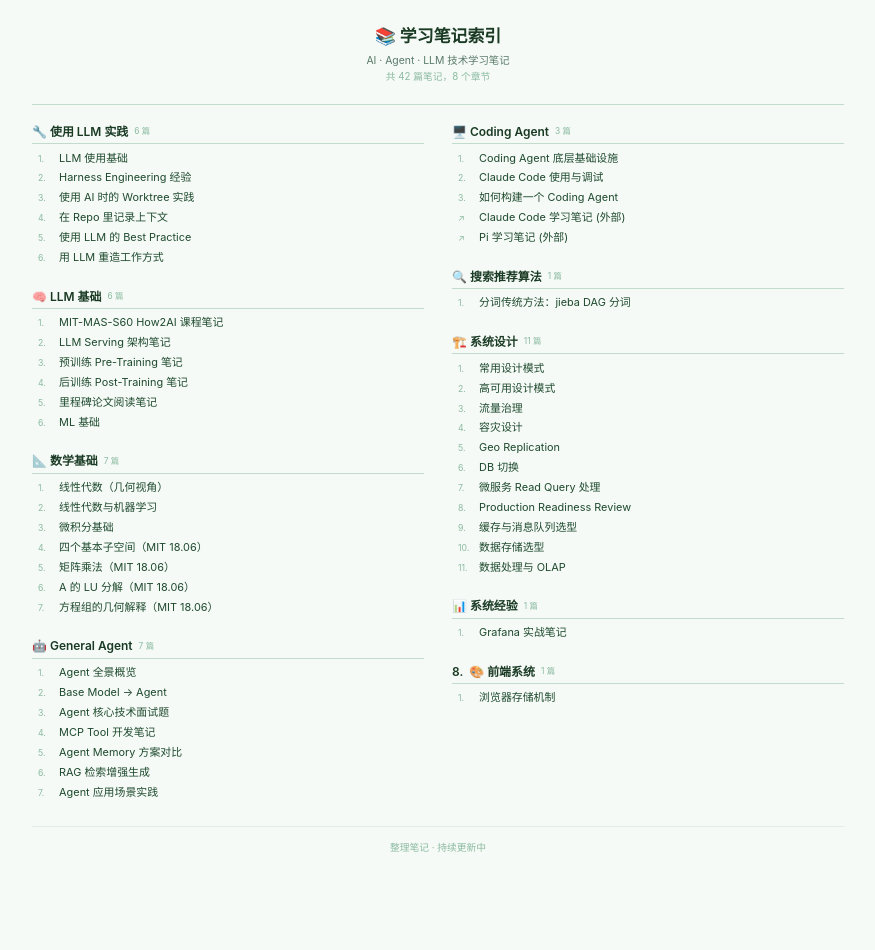
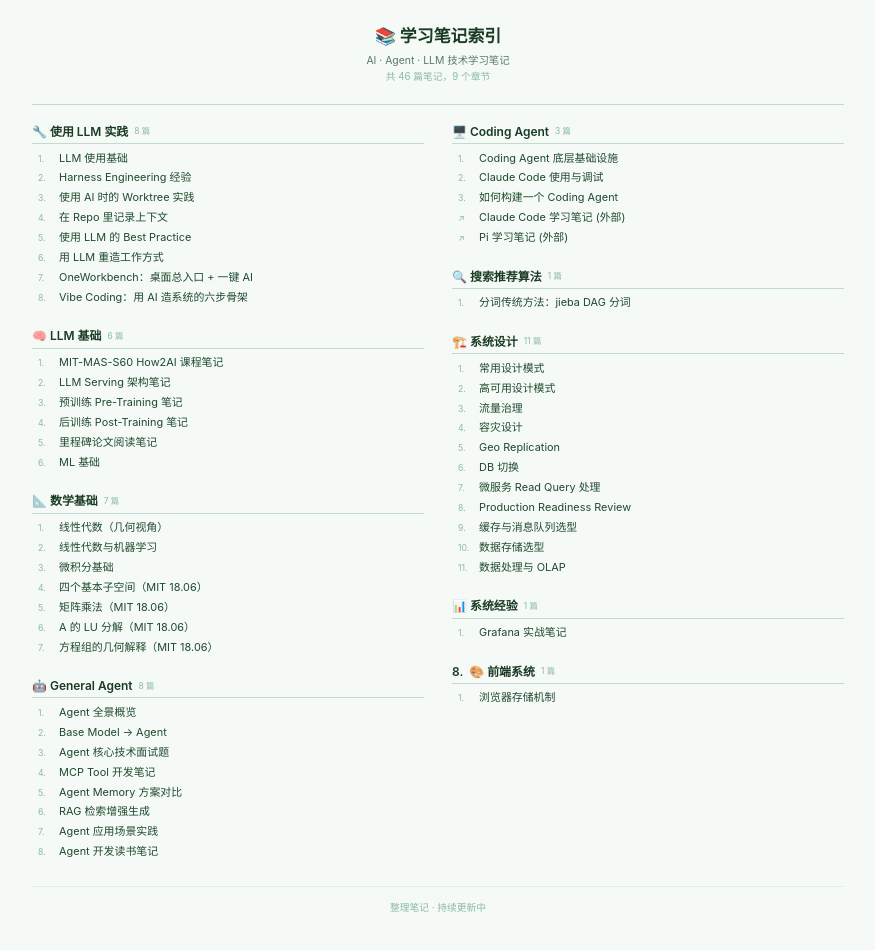
Before and after one commit to rayliu419/ai-all, a plain HTML site: page docs/index.html in a window 1280 px wide. Shown: the whole page, without its empty margins (202-1077 px from the left). Before the commit the page ends 895 px from the top, so only its background shows below. Drawn offline with Linux system fonts and the light colour scheme.

Commit message:
docs(index): 更新总索引
- 使用 LLM 实践 6 → 8 篇（OneWorkbench、Vibe Coding）
- 同步笔记总数与章节数

```diff
--- a/docs/index.html
+++ b/docs/index.html
@@ -114,7 +114,7 @@
 <header>
   <h1>📚 学习笔记索引</h1>
   <p>AI · Agent · LLM 技术学习笔记</p>
-  <div class="count">共 42 篇笔记，8 个章节</div>
+  <div class="count">共 46 篇笔记，9 个章节</div>
 </header>
 
 <hr>
@@ -125,7 +125,7 @@
 <div class="chapter">
   <div class="chapter-title">
     🔧 使用 LLM 实践
-    <span class="count">6 篇</span>
+    <span class="count">8 篇</span>
   </div>
   <ul class="file-list">
     <li><a href="use-llm/basis.html"><span class="num">1.</span> LLM 使用基础</a></li>
@@ -134,6 +134,8 @@
     <li><a href="use-llm/context-recording.html"><span class="num">4.</span> 在 Repo 里记录上下文</a></li>
     <li><a href="use-llm/best-practices.html"><span class="num">5.</span> 使用 LLM 的 Best Practice</a></li>
     <li><a href="use-llm/rebuild-workstyle-with-llm.html"><span class="num">6.</span> 用 LLM 重造工作方式</a></li>
+    <li><a href="use-llm/one-workbench.html"><span class="num">7.</span> OneWorkbench：桌面总入口 + 一键 AI</a></li>
+    <li><a href="use-llm/vibe-coding.html"><span class="num">8.</span> Vibe Coding：用 AI 造系统的六步骨架</a></li>
   </ul>
 </div>
 
@@ -174,7 +176,7 @@
 <div class="chapter">
   <div class="chapter-title">
     🤖 General Agent
-    <span class="count">7 篇</span>
+    <span class="count">8 篇</span>
   </div>
   <ul class="file-list">
     <li><a href="general-agent/agent-overview.html"><span class="num">1.</span> Agent 全景概览</a></li>
@@ -184,6 +186,7 @@
     <li><a href="general-agent/memory-compare.html"><span class="num">5.</span> Agent Memory 方案对比</a></li>
     <li><a href="general-agent/rag.html"><span class="num">6.</span> RAG 检索增强生成</a></li>
     <li><a href="general-agent/use-case.html"><span class="num">7.</span> Agent 应用场景实践</a></li>
+    <li><a href="general-agent/agent-development.html"><span class="num">8.</span> Agent 开发读书笔记</a></li>
   </ul>
 </div>
 
```
